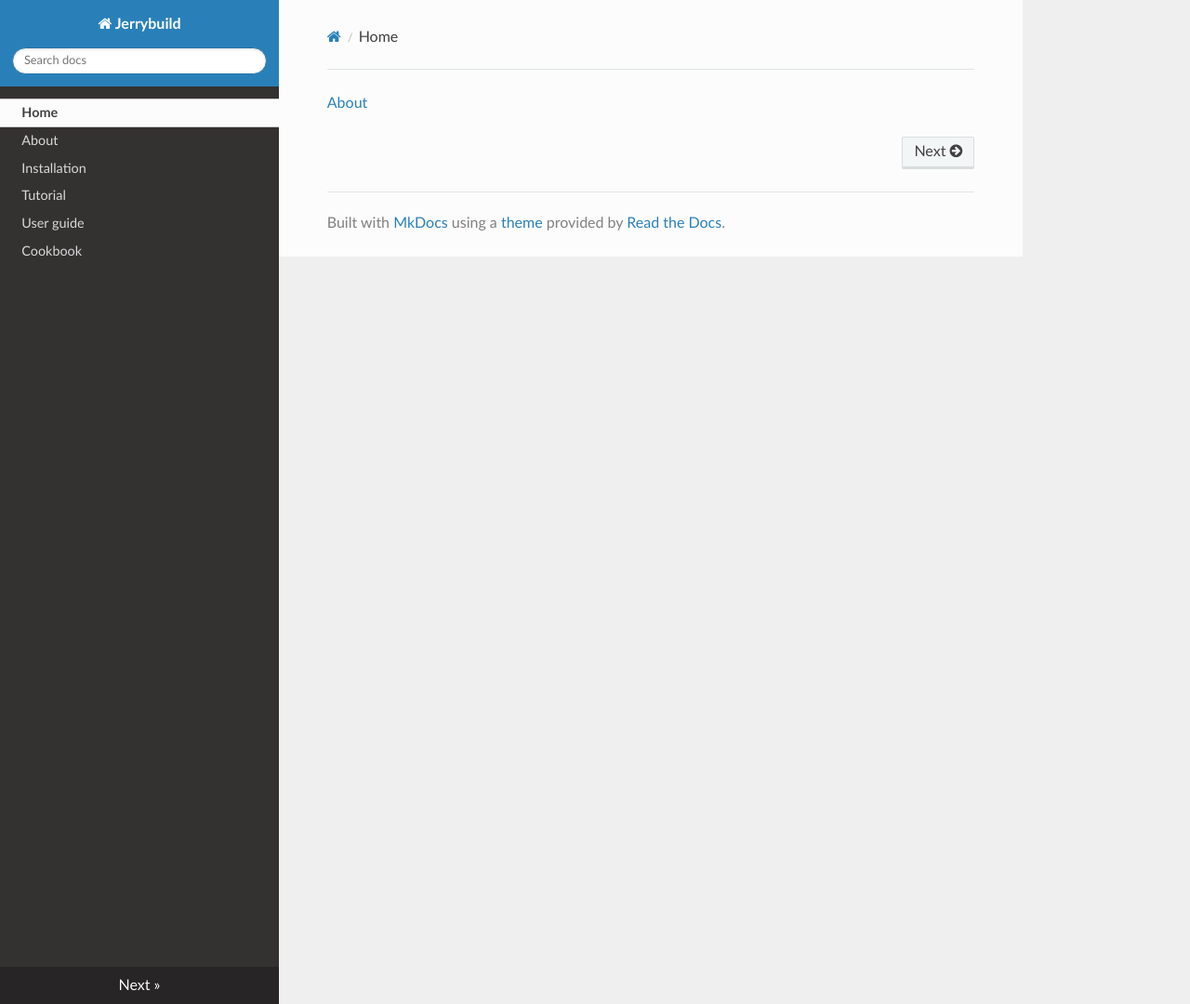
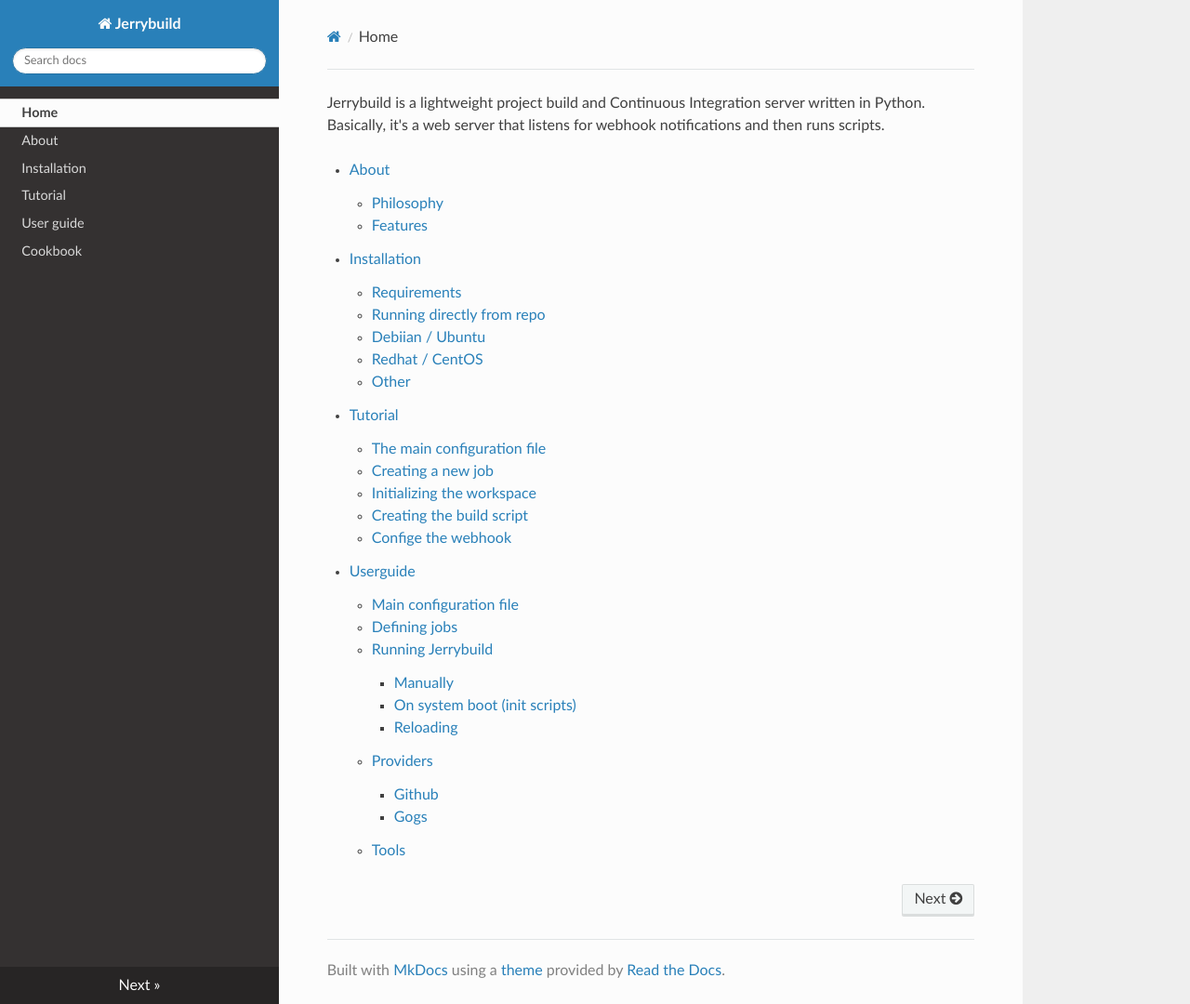
Before and after one commit to fboender/jerrybuild, an MkDocs documentation site: the page built from docs/index.md, in a window 1280 px wide and 1080 px high. Shown: the whole window at 93% size. Built offline with MkDocs 1.6.1, drawn with Linux system fonts in a browser that asks for light colours; nearby versions of some CDN libraries; old or Windows-style settings are respelled for this version of MkDocs.

Commit message:
Created documentation index.

```diff
--- a/docs/index.md
+++ b/docs/index.md
@@ -1 +1,30 @@
-[About](about.md)
+Jerrybuild is a lightweight project build and Continuous Integration server
+written in Python. Basically, it's a web server that listens for webhook
+notifications and then runs scripts.
+
+* [About](about.md)
+    * [Philosophy](about.md#philosophy)
+    * [Features](about.md#features)
+* [Installation](installation.d)
+    * [Requirements](installation.md#requirements)
+    * [Running directly from repo](installation.md#running-directly-from-repo)
+    * [Debiian / Ubuntu](installation.md#debian-ubuntu)
+    * [Redhat / CentOS](installation.md#redhat-centos)
+    * [Other](installation.md#other)
+* [Tutorial](tutorial.md)
+    * [The main configuration file](tutorial.md#the-main-configuration-file)
+    * [Creating a new job](tutorial.md#creating-a-new-job)
+    * [Initializing the workspace](tutorial.md#initializing-the-workspace)
+    * [Creating the build script](tutorial.md#creating-the-build-script)
+    * [Confige the webhook](tutorial.md#configure-the-webhook)
+* [Userguide](user_guide.md)
+    * [Main configuration file](user_guide.md#main-configuration-file)
+    * [Defining jobs](user_guide.md#defining-jobs)
+    * [Running Jerrybuild](user_guide.md#running-jerrybuild)
+        * [Manually](user_guide.md#manually)
+        * [On system boot (init scripts)](user_guide.md#on-system-boot-init-script)
+        * [Reloading](user_guide.md#reloading)
+    * [Providers](user_guide.md#providers)
+        * [Github](user_guide.md#github)
+        * [Gogs](user_guide.md#gogs)
+    * [Tools](user_guide.md#tools)
```
Also changed, not shown: docs/about.md (+0 -2 lines).
